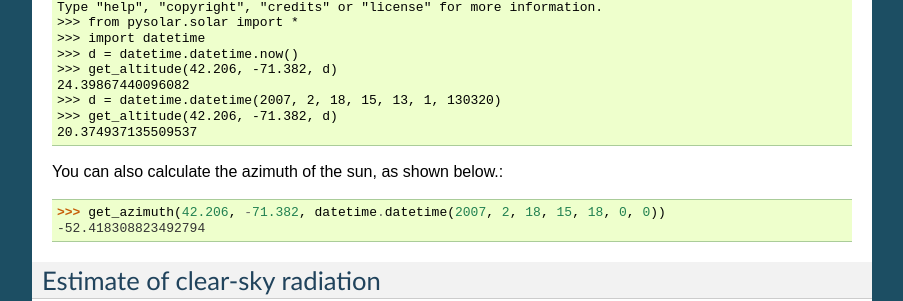
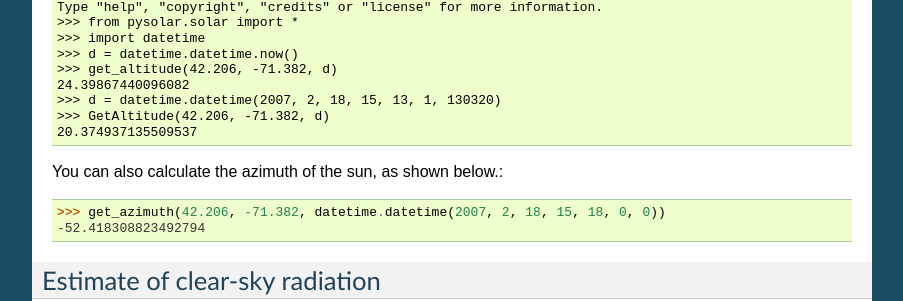
Before and after one commit to pingswept/pysolar, a Sphinx documentation site: the page built from doc/index.rst, in a window 1280 px wide and 900 px high, scrolled down 1521 px. Shown: the part 307-608 px from the top of the window, without its empty margins (198-1101 px from the left). Built offline with Sphinx 7.4.7, drawn with Linux system fonts in a browser that asks for light colours; some of the changed text lies outside the part shown.

Commit message:
get_altitude() changed to GetAltitude() in doc
Code snippet used an incorrect (old?) version of function name, which was correctly given elsewhere in text.

```diff
--- a/doc/index.rst
+++ b/doc/index.rst
@@ -62,7 +62,7 @@ Then, use the solar.GetAltitude() function to calculate the angle between the su
     >>> get_altitude(42.206, -71.382, d)
     24.39867440096082
     >>> d = datetime.datetime(2007, 2, 18, 15, 13, 1, 130320)
-    >>> get_altitude(42.206, -71.382, d)
+    >>> GetAltitude(42.206, -71.382, d)
     20.374937135509537
 
 You can also calculate the azimuth of the sun, as shown below.::
```
